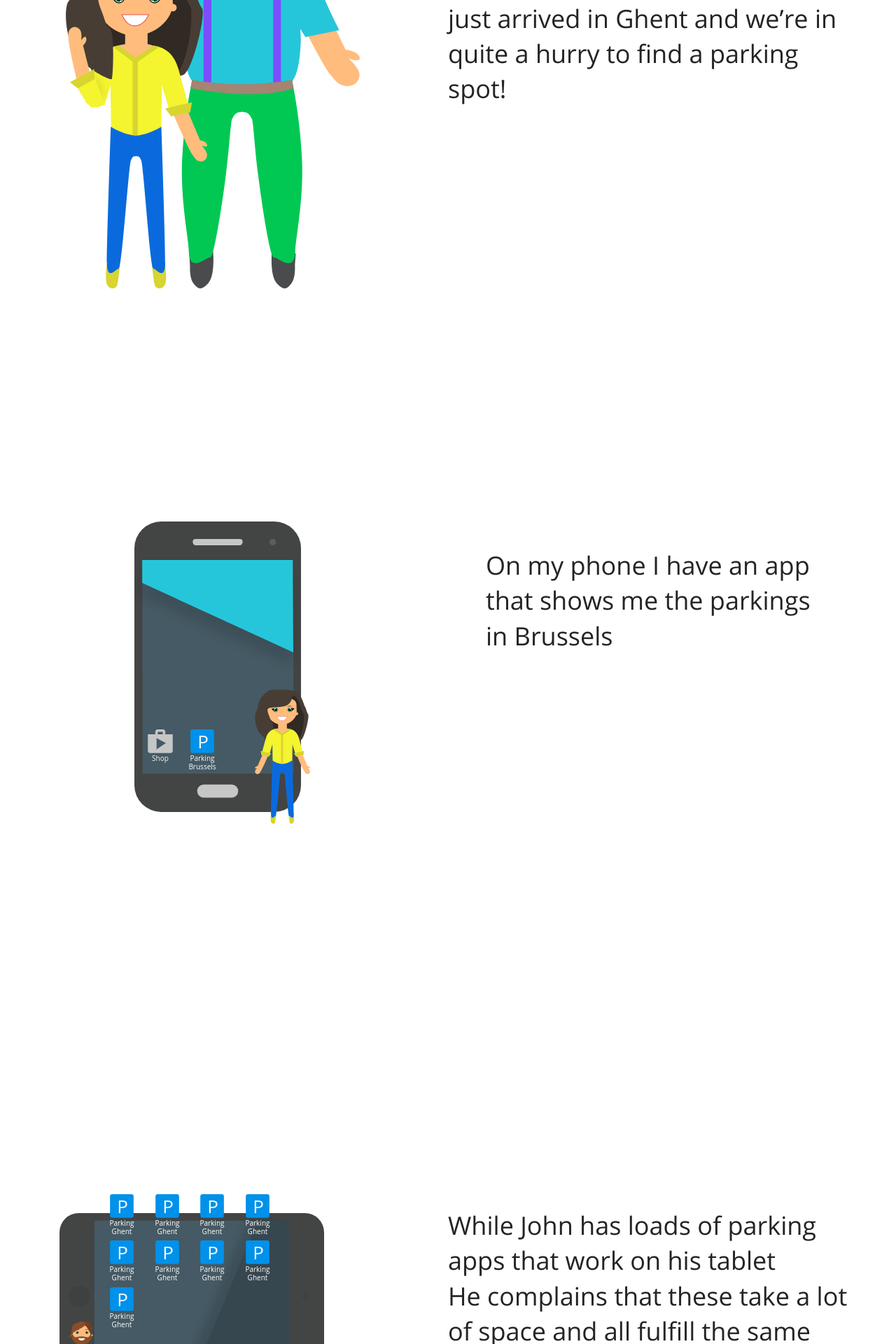
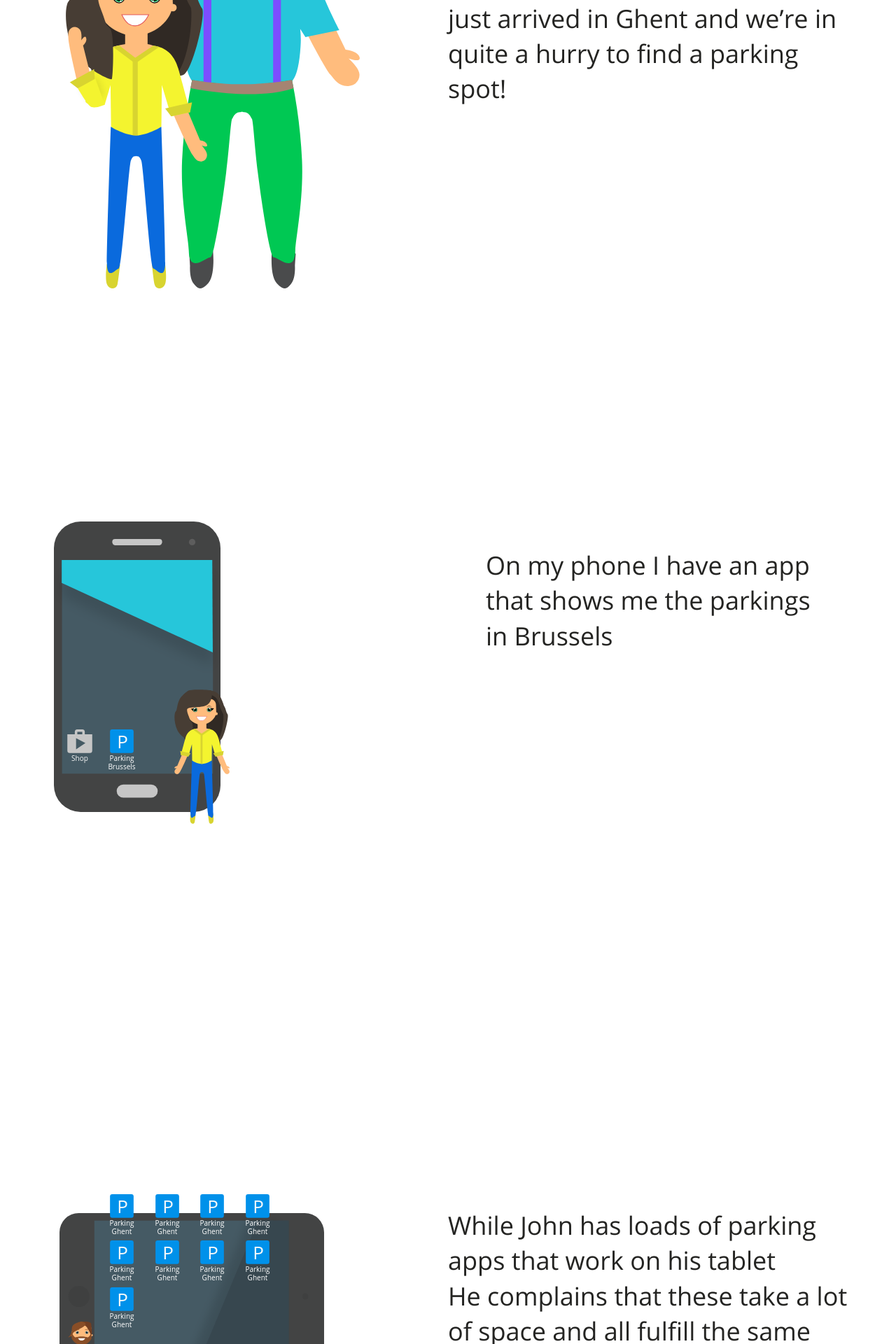
Before and after one commit to osoc16/mobylink, a Jekyll site: the page built from index.html, in a window 1280 px wide. Shown: the part 1370-3290 px from the top of the page at 70% size. Built offline with Jekyll 4.4.1, drawn with Linux system fonts in a browser that asks for light colours; a script that is not in the unit is left out.

Commit message:
no margin in section3

```diff
--- a/_sass/_section3.sass
+++ b/_sass/_section3.sass
@@ -1,5 +1,5 @@
 .section3-image
-  margin-left: 10%
+  // margin-left: 10%
   background-image: url("../img/anna_reg.svg"), url("../img/phone.svg")
   background-size: 30%, 90%
   background-repeat: no-repeat
```
